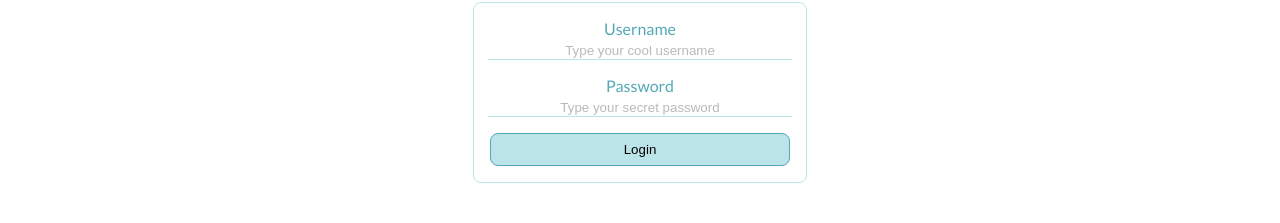
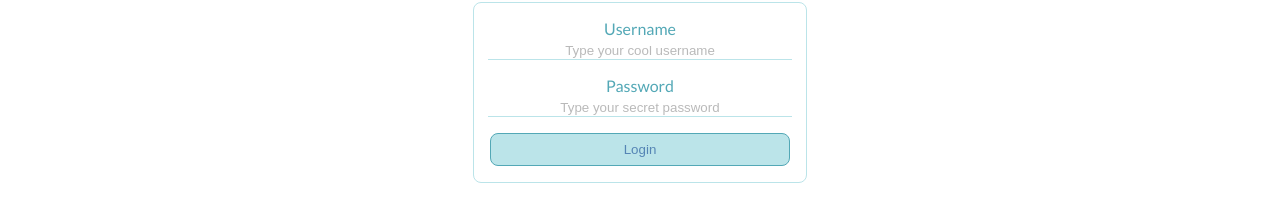
Before and after one commit to mkmule/test__edm-v2, a React (Create React App) app: page / in a window 1280 px wide. Shown: the part 308-531 px from the top of the page. Built offline with nearby package versions, Linux system fonts and the light colour scheme.

Commit message:
Improve hover

```diff
--- a/src/components/Button/Button.scss
+++ b/src/components/Button/Button.scss
@@ -4,12 +4,14 @@
   background-color: $color-palette-4;
   border-radius: $step;
   border: 1px solid $color-palette-2;
+  color: $color-palette-1;
   padding: $step 2*$step;
   transition: all ease-in-out 200ms;
 
   &:hover {
+    background-color: $color-palette-2;
+    color: $color-white;
     cursor: pointer;
-    background-color: $color-palette-2;
   }
 
   &--full-width {
--- a/src/styles/_variables.scss
+++ b/src/styles/_variables.scss
@@ -2,6 +2,8 @@
 $step: 8px;
 
 // Colors
+$color-white: #ffffff;
+
 $color-palette-1: #5585b5;
 $color-palette-2: #53a8b6;
 $color-palette-3: #79c2d0;
```
